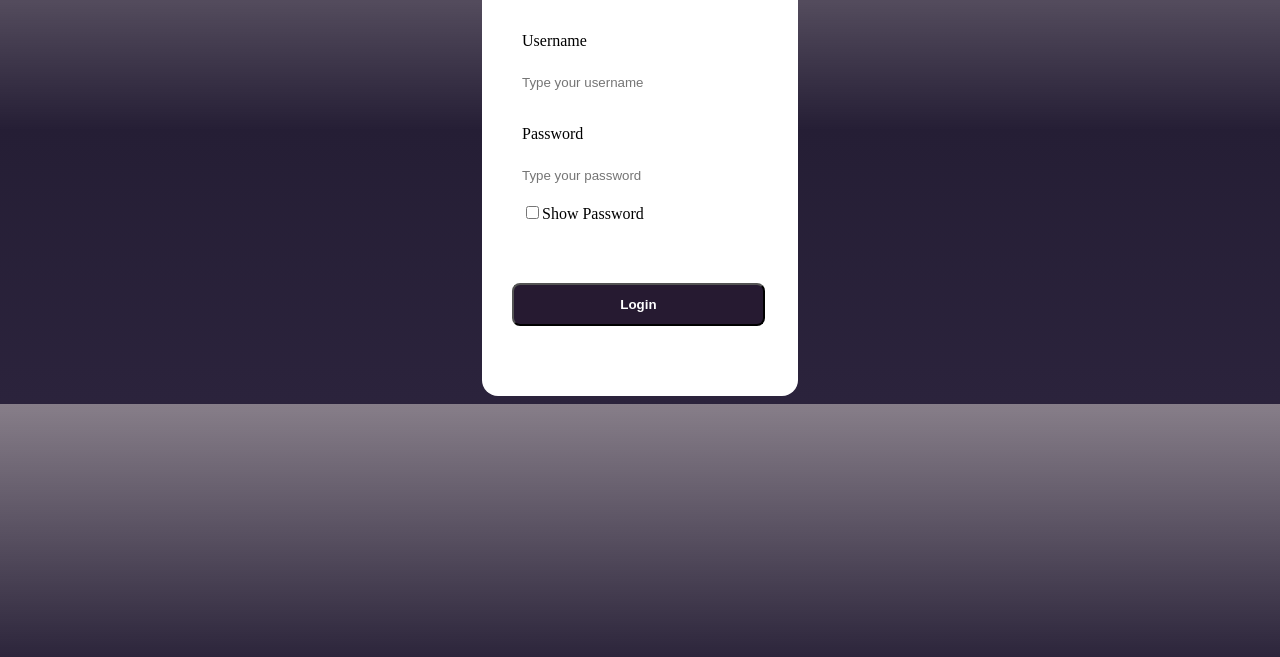
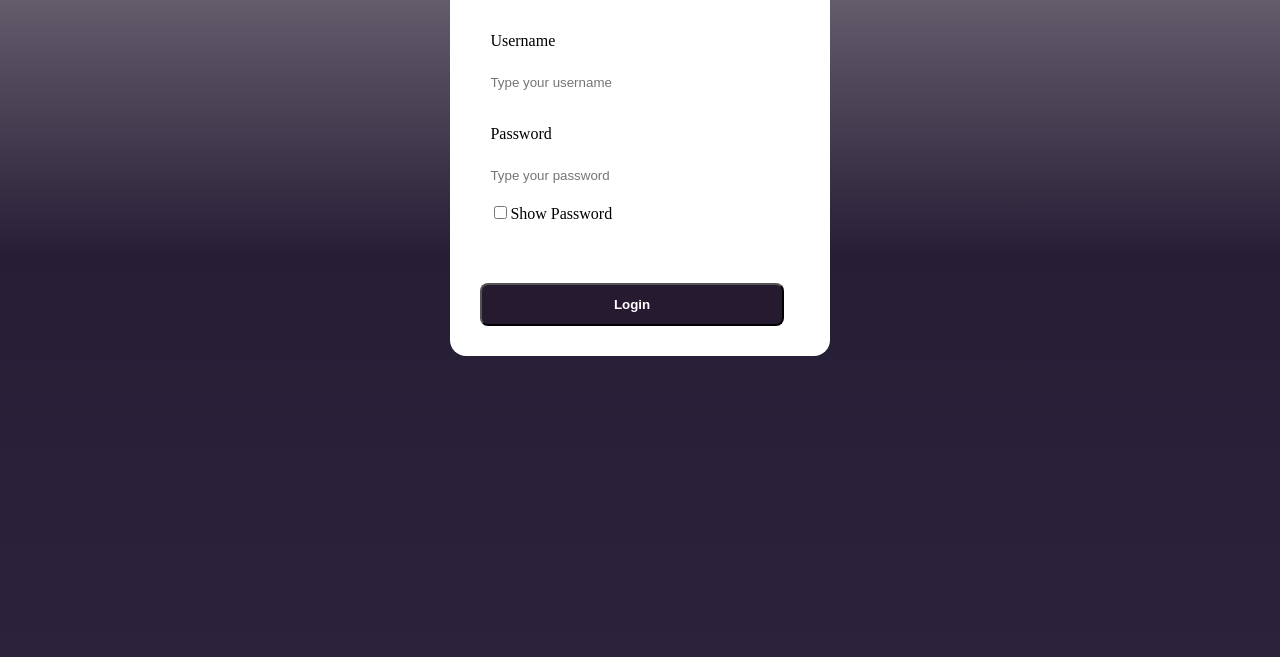
Before and after one commit to Yukenthiran-V/LoginForm, a plain HTML site: page index.html in a window 1280 px wide. Shown: the part 143-800 px from the top of the page. Drawn offline with Linux system fonts and the light colour scheme.

Commit message:
style changed

```diff
--- a/Styles.css
+++ b/Styles.css
@@ -1,8 +1,10 @@
 body{
    background:linear-gradient(rgba(23, 6, 27, 0.517),
    rgb(37, 30, 53),rgb(43, 35, 60));
-    /* background-size: cover;
-    background-repeat: no-repeat; */
+
+    background-size: cover;
+    background-repeat: no-repeat;
+    background-attachment: fixed;
 }
 h1{
     display: flex;
@@ -13,11 +15,12 @@ form{
     margin-top: 70px;
     display: flex;
     flex-direction: column;
-    width: 25%;
+    width: 30%;
     justify-content: center;
     background-color: rgb(255, 255, 255);
     border-radius: 1rem;
-    padding-bottom:70px ;
+    padding-bottom:30px ;
+    margin-bottom: 50px;
 }
 p{
     margin: 0;
```
